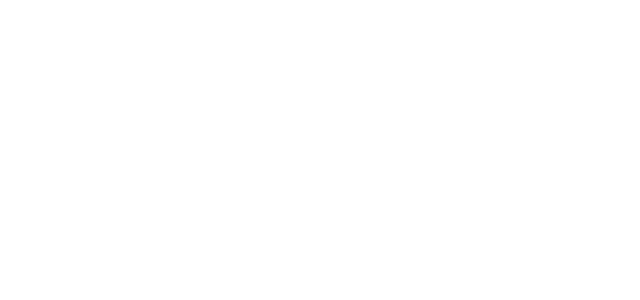
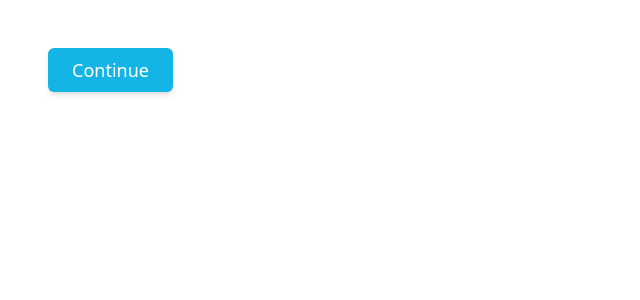
Before and after one commit to CarboxyDev/tailwind-sandbox, a Next.js app: page / in a window 1280 px wide. Shown: the top 300 px of the page, without its empty margins (0-640 px from the left). Built offline with nearby package versions, Linux system fonts and the light colour scheme.

Commit message:
Add Button component

```diff
--- a/src/components/Button.tsx
+++ b/src/components/Button.tsx
@@ -4,7 +4,9 @@ const Button = (props: any) => {
   const children = props.children;
   return (
     <>
-      <button>{children}</button>
+      <button className="rounded-md bg-primary py-2 px-6 text-lg text-white shadow-md hover:bg-primary-600">
+        {children}
+      </button>
     </>
   );
 };
--- a/src/pages/index.tsx
+++ b/src/pages/index.tsx
@@ -1,5 +1,6 @@
 import { type NextPage } from "next";
 import Head from "next/head";
+import Button from "../components/Button";
 
 const Home: NextPage = () => {
   return (
@@ -12,7 +13,11 @@ const Home: NextPage = () => {
         />
         <link rel="icon" href="/favicon.ico" />
       </Head>
-      <main></main>
+      <main>
+        <div className="pt-12 pl-12">
+          <Button>Continue</Button>
+        </div>
+      </main>
     </>
   );
 };
--- a/tailwind.config.cjs
+++ b/tailwind.config.cjs
@@ -15,6 +15,7 @@ module.exports = {
           700: "#08729c",
           800: "#0b6081",
           900: "#0f4f6b",
+          DEFAULT: "#15b4e7",
         },
       },
     },
```
